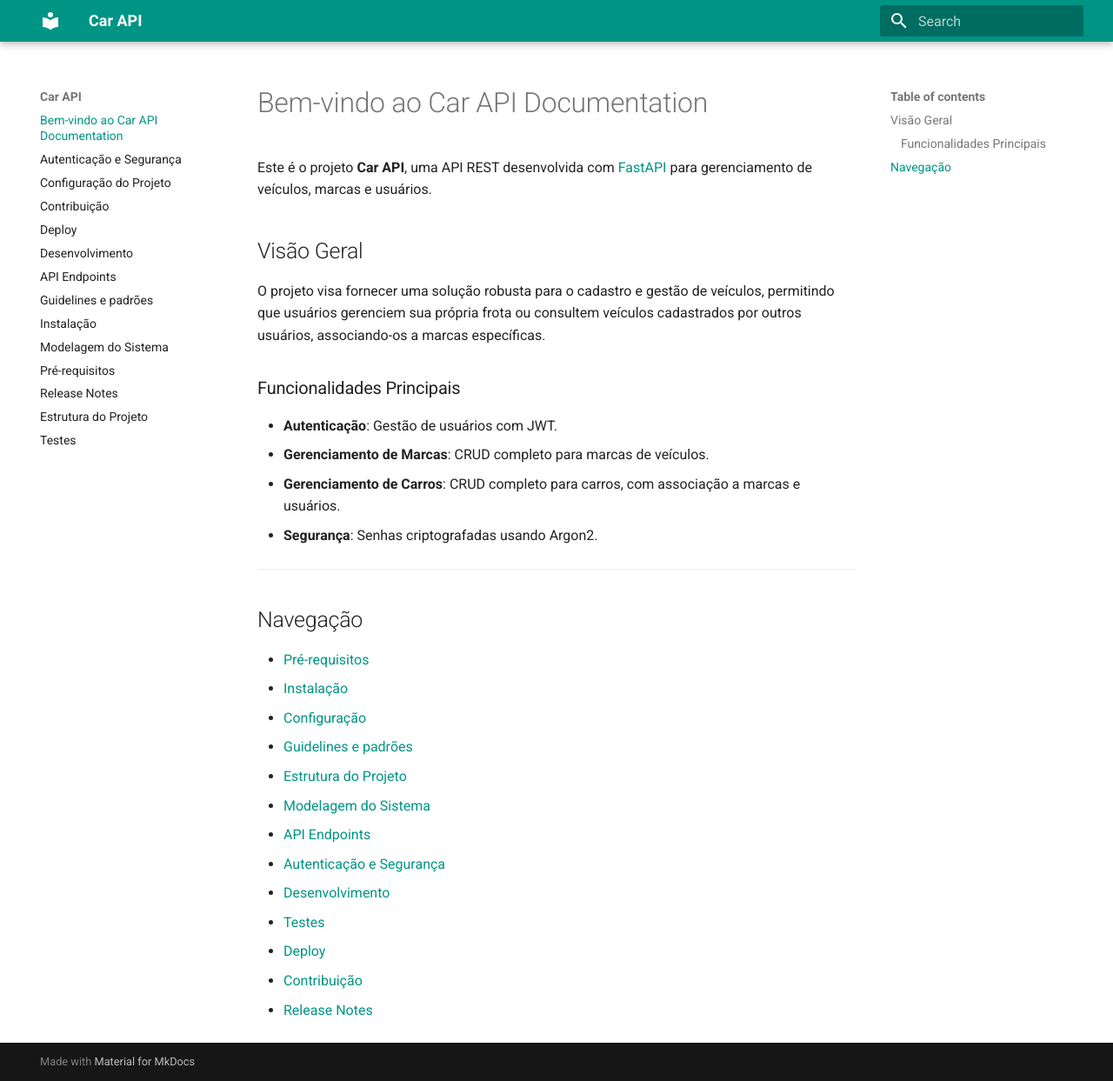
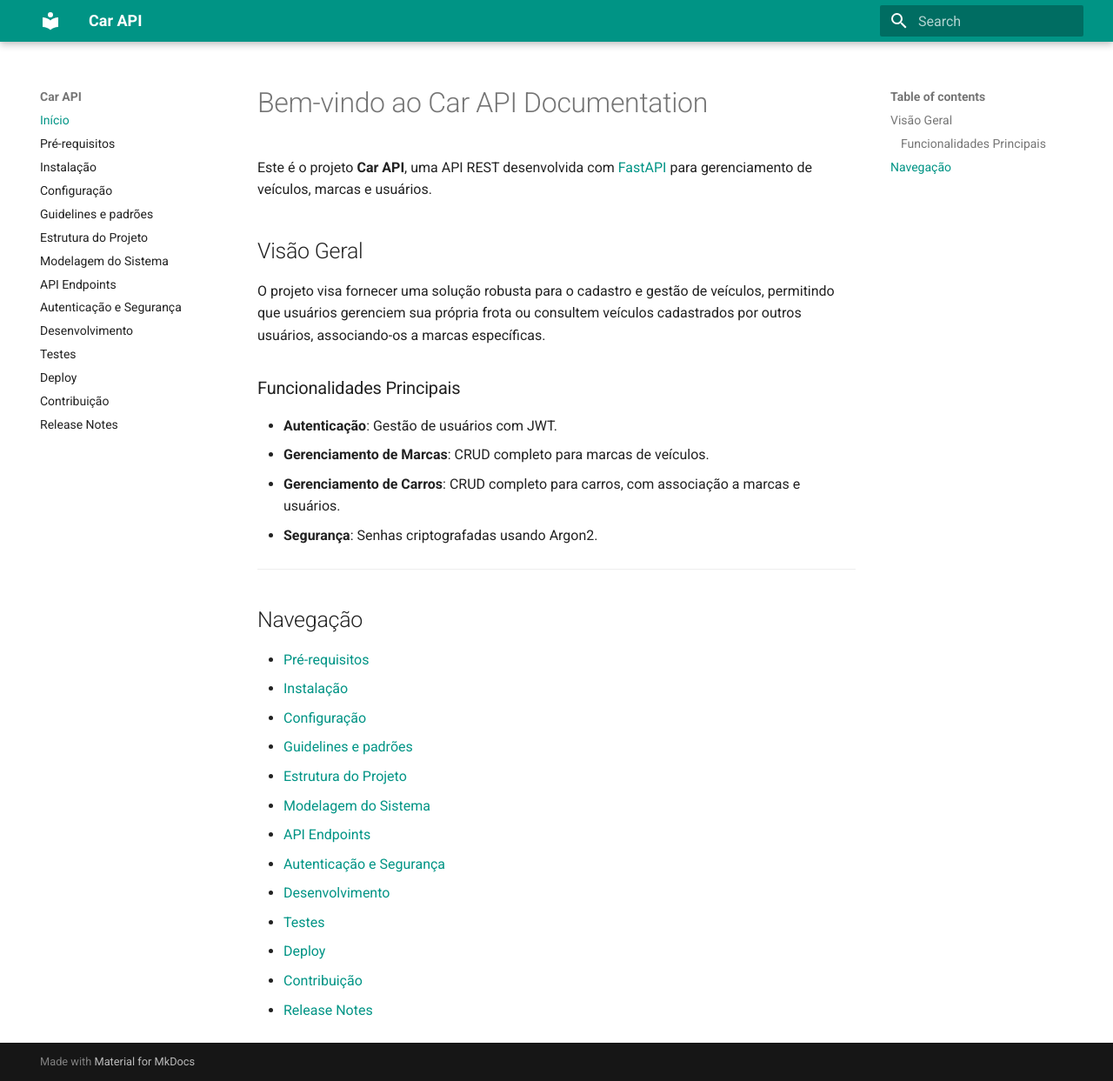
Before and after one commit to lipeeso/back-end-car, an MkDocs documentation site: the page built from docs/index.md, in a window 1280 px wide and 1243 px high. Shown: the whole window at 87% size. Built offline with MkDocs 1.6.1 and Material for MkDocs 9.7.7, drawn with Linux system fonts in a browser that asks for light colours; some of the changed lines change nothing that is shown.

Commit message:
Refactor mkdocs.yml to improve navigation structure and clean up markdown extensions configuration

```diff
--- a/mkdocs.yml
+++ b/mkdocs.yml
@@ -9,11 +9,27 @@ theme:
   font:
     text: Roboto
 
+nav:
+  - Início: index.md
+  - Pré-requisitos: prerequisites.md
+  - Instalação: installation.md
+  - Configuração: configuration.md
+  - Guidelines e padrões: guidelines.md
+  - Estrutura do Projeto: structure.md
+  - Modelagem do Sistema: modeling.md
+  - API Endpoints: endpoints.md
+  - Autenticação e Segurança: authentication.md
+  - Desenvolvimento: development.md
+  - Testes: testing.md
+  - Deploy: deployment.md
+  - Contribuição: contribution.md
+  - Release Notes: release_notes.md
+
 plugins:
-  - search #Deixa a busca mais dinâmica
+  - search
 
-markdown_extensions: # configurações do Markdown para utilizar extensão
-  - pymdownx.superfences: #extensão que vai permitir a utilização de blocos de código com sintaxe específica, como o Mermaid
+markdown_extensions:
+  - pymdownx.superfences:
       custom_fences:
         - name: mermaid
           class: mermaid
```
